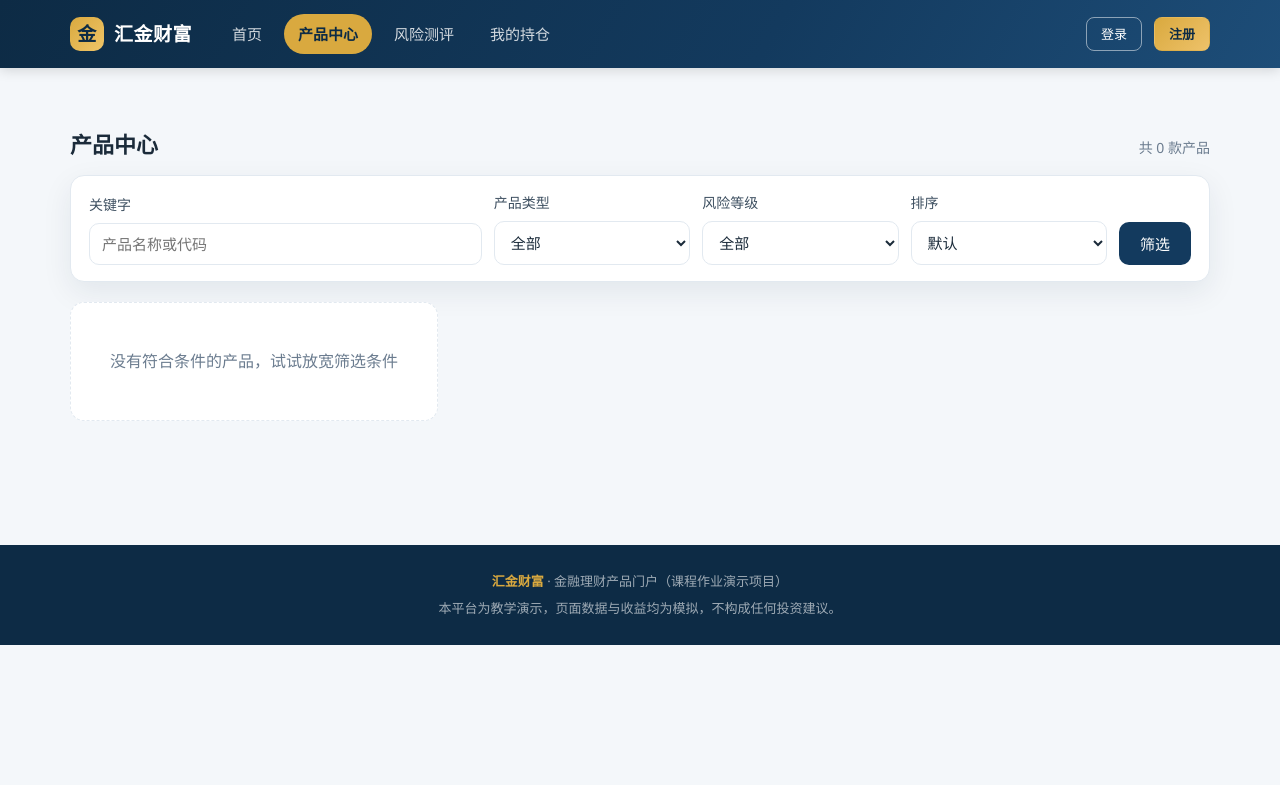
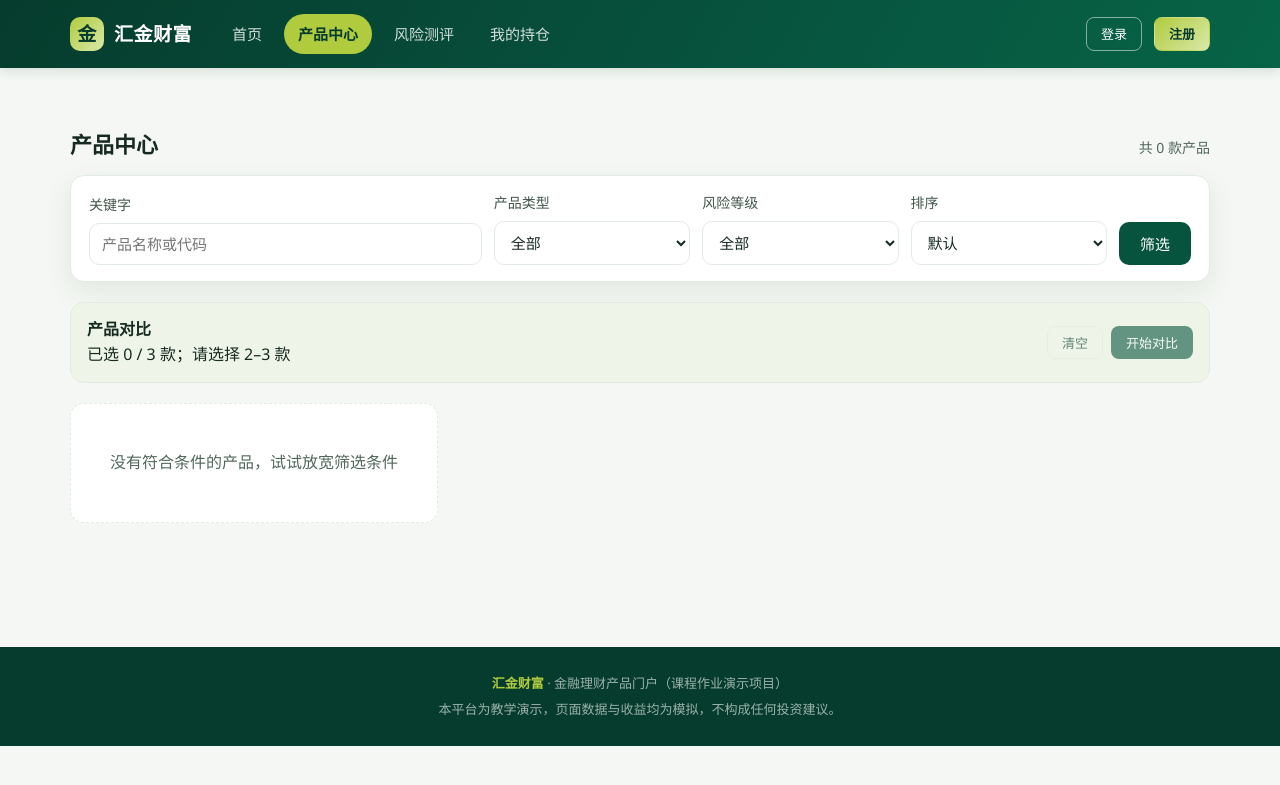
Before and after one commit to YeZhi2/FinancePortalMajorAssignment, a Spring Boot app: page /products.html in a window 1280 px wide. Shown: the top 785 px of the page. Run offline with Spring Boot 4, Linux system fonts and the light colour scheme; data that the repository does not hold is empty; database files in the repository are not loaded.

Commit message:
featrue/zy

```diff
--- a/src/main/resources/static/css/style.css
+++ b/src/main/resources/static/css/style.css
@@ -3,20 +3,23 @@
    ========================================================= */
 
 :root {
-    --navy: #0d2b45;
-    --navy-2: #133a5e;
-    --navy-3: #1d4d78;
-    --gold: #d9a93f;
-    --gold-soft: #f3e2bd;
-    --teal: #12a594;
-    --bg: #f4f7fa;
+    --pine-950: #063c2d;
+    --pine-800: #07543e;
+    --pine-700: #076446;
+    --lime: #b0cb3e;
+    --lime-soft: #d9e9a8;
+    --leaf: #62a531;
+    --bg: #f4f7f3;
     --card: #ffffff;
-    --text: #1b2b3a;
-    --muted: #6b7c8f;
-    --border: #e2e9f0;
-    --danger: #d64545;
-    --success: #2f9e6d;
-    --shadow: 0 10px 30px rgba(13, 43, 69, 0.08);
+    --surface-tint: #f9fbf7;
+    --surface-soft: #eef5e8;
+    --text: #172a21;
+    --text-soft: #41554a;
+    --muted: #52675c;
+    --border: #e2ebe3;
+    --danger: #b53434;
+    --success: #076446;
+    --shadow: 0 10px 28px rgba(20, 60, 40, 0.08);
     --radius: 14px;
 }
 
@@ -34,12 +37,17 @@ body {
 }
 
 a {
-    color: var(--navy-3);
+    color: var(--pine-700);
     text-decoration: none;
 }
 
 a:hover {
-    color: var(--gold);
+    color: var(--pine-950);
+}
+
+:is(a, button, [tabindex]):focus-visible {
+    outline: 2px solid var(--leaf);
+    outline-offset: 3px;
 }
 
 h1, h2, h3, h4 {
@@ -53,12 +61,12 @@ p {
 
 /* ---------- 顶部导航 ---------- */
 .site-header {
-    background: linear-gradient(120deg, var(--navy) 0%, var(--navy-2) 60%, var(--navy-3) 100%);
+    background: linear-gradient(120deg, var(--pine-950) 0%, var(--pine-800) 60%, var(--pine-700) 100%);
     color: #fff;
     position: sticky;
     top: 0;
     z-index: 50;
-    box-shadow: 0 2px 12px rgba(0, 0, 0, 0.15);
+    box-shadow: 0 2px 12px rgba(6, 60, 45, 0.15);
 }
 
 .nav-inner {
@@ -89,8 +97,8 @@ p {
     width: 34px;
     height: 34px;
     border-radius: 10px;
-    background: linear-gradient(135deg, var(--gold), #f0c568);
-    color: var(--navy);
+    background: linear-gradient(135deg, var(--lime), var(--lime-soft));
+    color: var(--pine-950);
     display: grid;
     place-items: center;
     font-weight: 800;
@@ -117,8 +125,8 @@ p {
 }
 
 .nav-links a.active {
-    color: var(--navy);
-    background: var(--gold);
+    color: var(--pine-950);
+    background: var(--lime);
     font-weight: 600;
 }
 
@@ -250,14 +258,14 @@ p {
     font-size: 15px;
     cursor: pointer;
     transition: all 0.18s ease;
-    background: var(--navy-2);
+    background: var(--pine-800);
     color: #fff;
     text-decoration: none;
     font-family: inherit;
 }
 
 .btn:hover {
-    background: var(--navy-3);
+    background: var(--pine-700);
     color: #fff;
     transform: translateY(-1px);
 }
@@ -268,15 +276,15 @@ p {
     transform: none;
 }
 
-.btn-gold {
-    background: linear-gradient(135deg, var(--gold), #eec26a);
-    color: var(--navy);
+.btn-accent {
+    background: linear-gradient(135deg, var(--lime), var(--lime-soft));
+    color: var(--pine-950);
     font-weight: 600;
 }
 
-.btn-gold:hover {
-    background: linear-gradient(135deg, #e5b74c, #f6cd7c);
-    color: var(--navy);
+.btn-accent:hover {
+    background: var(--lime-soft);
+    color: var(--pine-950);
 }
 
 .btn-ghost {
@@ -293,12 +301,12 @@ p {
 .btn-outline {
     background: transparent;
     border-color: var(--border);
-    color: var(--navy);
+    color: var(--pine-950);
 }
 
 .btn-outline:hover {
-    background: #eef3f8;
-    color: var(--navy);
+    background: var(--surface-soft);
+    color: var(--pine-950);
 }
 
 .btn-sm {
@@ -408,6 +416,114 @@ p {
     justify-content: space-between;
     gap: 10px;
     margin-top: auto;
+    flex-wrap: wrap;
+}
+
+.product-actions,
+.comparison-actions,
+.comparison-picks {
+    display: flex;
+    flex-wrap: wrap;
+    align-items: center;
+    gap: 8px;
+}
+
+.product-actions {
+    margin-left: auto;
+}
+
+.comparison-bar {
+    display: flex;
+    flex-wrap: wrap;
+    align-items: center;
+    gap: 12px 20px;
+    margin-top: 20px;
+    padding: 14px 16px;
+    border: 1px solid var(--border);
+    border-radius: var(--radius);
+    background: var(--surface-soft);
+}
+
+.comparison-bar p {
+    margin: 0;
+}
+
+.comparison-picks {
+    flex: 1 1 220px;
+    min-width: 0;
+}
+
+.comparison-picks:empty {
+    display: none;
+}
+
+.comparison-actions {
+    margin-left: auto;
+}
+
+.comparison-pick {
+    max-width: 100%;
+    overflow-wrap: anywhere;
+    background: var(--card);
+    text-align: left;
+}
+
+.comparison-toggle[aria-pressed="true"] {
+    background: var(--surface-soft);
+    border-color: var(--pine-700);
+    font-weight: 600;
+}
+
+.comparison-dialog {
+    width: min(900px, calc(100% - 28px));
+    max-height: 88vh;
+    padding: clamp(16px, 4vw, 26px);
+    border: 1px solid var(--border);
+    border-radius: var(--radius);
+    background: var(--card);
+    color: var(--text);
+    box-shadow: var(--shadow);
+}
+
+.comparison-dialog::backdrop {
+    background: rgba(6, 60, 45, 0.5);
+}
+
+.comparison-dialog-head {
+    display: flex;
+    align-items: center;
+    justify-content: space-between;
+    gap: 12px;
+    margin-bottom: 10px;
+}
+
+.comparison-dialog-head h2 {
+    margin: 0;
+    font-size: 22px;
+}
+
+.comparison-scroll-hint {
+    display: none;
+    color: var(--muted);
+    font-size: 13px;
+}
+
+.comparison-table th,
+.comparison-table td {
+    min-width: 136px;
+    white-space: normal;
+    overflow-wrap: anywhere;
+}
+
+.comparison-table thead th {
+    background: var(--surface-soft);
+    color: var(--pine-950);
+}
+
+.comparison-table th:first-child {
+    position: sticky;
+    left: 0;
+    z-index: 1;
 }
 
 /* ---------- 徽章 ---------- */
@@ -509,7 +625,7 @@ p {
     display: block;
     font-size: 14px;
     margin-bottom: 6px;
-    color: #3d4f60;
+    color: var(--text-soft);
     font-weight: 500;
 }
 
@@ -915,7 +1031,7 @@ tbody tr:last-child td {
 
 /* ---------- 页脚 ---------- */
 .site-footer {
-    background: var(--navy);
+    background: var(--pine-950);
     color: rgba(255, 255, 255, 0.6);
     padding: 26px 20px;
     text-align: center;
@@ -924,7 +1040,7 @@ tbody tr:last-child td {
 }
 
 .site-footer strong {
-    color: var(--gold);
+    color: var(--lime);
 }
 
 /* ---------- 响应式 ---------- */
--- a/src/main/resources/static/detail.html
+++ b/src/main/resources/static/detail.html
@@ -30,13 +30,13 @@
                     <div class="help" id="amount-help"></div>
                 </div>
                 <div class="form-row" id="quick-amounts"></div>
-                <div class="stat" style="box-shadow:none;background:#f7fafc;margin-bottom:16px">
+                <div class="stat" style="box-shadow:none;background:var(--surface-tint);margin-bottom:16px">
                     <div class="label">预计到期收益（参考）</div>
                     <div class="value money" id="estimated-income">0.00 元</div>
                 </div>
                 <p class="error-text" id="buy-error"></p>
                 <div class="form-actions">
-                    <button class="btn btn-gold" type="submit" id="buy-btn">立即购买</button>
+                    <button class="btn btn-accent" type="submit" id="buy-btn">立即购买</button>
                 </div>
                 <p class="help">购买前需完成风险测评，且产品风险等级不得高于您的承受能力等级。本平台为教学演示，不涉及真实资金。</p>
             </form>
@@ -85,7 +85,7 @@
             </div>
             <p><strong>产品管理人：</strong>${UI.escape(product.manager || '—')}</p>
             <p><strong>风险等级：</strong>${UI.riskBadge(product.riskLevel)}</p>
-            <p style="color:#41536a">${UI.escape(product.description || '暂无产品说明')}</p>`;
+            <p style="color:var(--text-soft)">${UI.escape(product.description || '暂无产品说明')}</p>`;
 
         document.getElementById('amount-help').textContent =
             `起投 ${UI.money(product.minAmount)} 元，剩余可投 ${UI.money(remaining)} 元`;
--- a/src/main/resources/static/index.html
+++ b/src/main/resources/static/index.html
@@ -14,7 +14,7 @@
         <h1>让每一份闲钱，都有合适的去处</h1>
         <p>覆盖货币、债券、混合、指数与股票型理财产品，先测评风险承受能力，再挑选与自身等级匹配的产品，全流程线上完成。</p>
         <div class="hero-actions">
-            <a class="btn btn-gold" href="products.html">浏览产品</a>
+            <a class="btn btn-accent" href="products.html">浏览产品</a>
             <a class="btn btn-ghost" href="risk.html">立即风险测评</a>
         </div>
         <div class="hero-stats">
@@ -63,7 +63,7 @@
                     <article class="news-item">
                         <div>
                             <h3>${UI.escape(a.title)}
-                                <span class="badge badge-blue">${UI.escape(a.category)}</span>
+                                <span class="badge badge-accent">${UI.escape(a.category)}</span>
                             </h3>
                             <p>${UI.escape(a.summary || '')}</p>
                         </div>
--- a/src/main/resources/static/js/api.js
+++ b/src/main/resources/static/js/api.js
@@ -109,7 +109,7 @@ const UI = {
         return Math.min(100, (Number(product.soldAmount || 0) / total) * 100);
     },
 
-    productCard(product) {
+    productCard(product, selectedForComparison = null) {
         const progress = this.progress(product).toFixed(1);
         return `
         <article class="product-card">
@@ -128,7 +128,11 @@ const UI = {
             </div>
             <div class="product-foot">
                 <span class="hint">${this.escape(product.manager || '—')}</span>
-                <a class="btn btn-sm btn-outline" href="detail.html?id=${product.id}">查看详情</a>
+                <div class="product-actions">
+                    ${selectedForComparison === null ? '' : `<button class="btn btn-sm btn-outline comparison-toggle" type="button"
+                        data-compare-id="${product.id}" aria-pressed="${selectedForComparison}" aria-label="对比 ${this.escape(product.name)}">对比</button>`}
+                    <a class="btn btn-sm btn-outline" href="detail.html?id=${product.id}">查看详情</a>
+                </div>
             </div>
         </article>`;
     },
--- a/src/main/resources/static/js/layout.js
+++ b/src/main/resources/static/js/layout.js
@@ -33,7 +33,7 @@ async function initLayout(activeKey) {
         ? `<span class="who">你好，<strong>${UI.escape(me.realName || me.username)}</strong></span>
            <button class="btn btn-sm btn-ghost" id="logout-btn" type="button">退出</button>`
         : `<a class="btn btn-sm btn-ghost" href="login.html">登录</a>
-           <a class="btn btn-sm btn-gold" href="register.html">注册</a>`;
+           <a class="btn btn-sm btn-accent" href="register.html">注册</a>`;
 
     const header = document.getElementById('site-header');
     header.className = 'site-header';
--- /dev/null
+++ b/src/main/resources/static/js/product-comparison.js
@@ -0,0 +1,96 @@
+function initProductComparison() {
+    const minimum = 2;
+    const maximum = 3;
+    const selected = new Map();
+    let visibleProducts = new Map();
+    const list = document.getElementById('product-list');
+    const count = document.getElementById('comparison-count');
+    const picks = document.getElementById('comparison-picks');
+    const clearButton = document.getElementById('comparison-clear');
+    const openButton = document.getElementById('comparison-open');
+    const dialog = document.getElementById('comparison-dialog');
+    const table = document.getElementById('comparison-table');
+
+    function renderSelection() {
+        count.textContent = `已选 ${selected.size} / ${maximum} 款；请选择 ${minimum}–${maximum} 款`;
+        clearButton.disabled = selected.size === 0;
+        openButton.disabled = selected.size < minimum;
+        picks.innerHTML = Array.from(selected, ([id, product]) => `
+            <button class="btn btn-sm btn-outline comparison-pick" type="button" data-remove-id="${UI.escape(id)}"
+                aria-label="移除 ${UI.escape(product.name)}">${UI.escape(product.name)} <span aria-hidden="true">×</span></button>
+        `).join('');
+        list.querySelectorAll('[data-compare-id]').forEach(button => {
+            button.setAttribute('aria-pressed', String(selected.has(button.dataset.compareId)));
+        });
+    }
+
+    list.addEventListener('click', event => {
+        const button = event.target.closest('[data-compare-id]');
+        if (!button) {
+            return;
+        }
+        const id = button.dataset.compareId;
+        if (selected.has(id)) {
+            selected.delete(id);
+        } else if (selected.size >= maximum) {
+            UI.toast(`最多对比 ${maximum} 款产品，请先移除一款`, 'error');
+            return;
+        } else if (visibleProducts.has(id)) {
+            selected.set(id, visibleProducts.get(id));
+        }
+        renderSelection();
+    });
+
+    picks.addEventListener('click', event => {
+        const button = event.target.closest('[data-remove-id]');
+        if (button) {
+            selected.delete(button.dataset.removeId);
+            renderSelection();
+            (picks.querySelector('button') || count).focus();
+        }
+    });
+
+    clearButton.addEventListener('click', () => {
+        selected.clear();
+        renderSelection();
+        count.focus();
+    });
+
+    openButton.addEventListener('click', () => {
+        if (selected.size < minimum) {
+            return;
+        }
+        const products = Array.from(selected.values());
+        const rows = [
+            ['产品类型', product => UI.escape(product.category || '—')],
+            ['风险等级', product => UI.riskBadge(/^R[1-5]$/.test(product.riskLevel) ? product.riskLevel : null)],
+            ['预期年化收益率', product => product.expectedReturn == null ? '—' : `${UI.escape(product.expectedReturn)}%`],
+            ['投资期限', product => UI.escape(UI.termText(product.termDays))],
+            ['起投金额', product => `${UI.money(product.minAmount)} 元`],
+            ['产品管理人', product => UI.escape(product.manager || '—')],
+            ['产品详情', product => `<a class="btn btn-sm btn-outline" href="detail.html?id=${encodeURIComponent(product.id)}">查看详情</a>`]
+        ];
+        table.innerHTML = `<table>
+            <thead><tr><th scope="col">对比项目</th>${products.map(product => `
+                <th scope="col"><strong>${UI.escape(product.name)}</strong><br>${UI.escape(product.code)}</th>`).join('')}</tr></thead>
+            <tbody>${rows.map(([label, format]) => `<tr><th scope="row">${label}</th>${products.map(product =>
+                `<td>${format(product)}</td>`).join('')}</tr>`).join('')}</tbody>
+        </table>`;
+        dialog.showModal();
+    });
+
+    return {
+        setVisibleProducts(products) {
+            visibleProducts = new Map(products.map(product => [String(product.id), product]));
+            visibleProducts.forEach((product, id) => {
+                if (selected.has(id)) {
+                    selected.set(id, product);
+                }
+            });
+            renderSelection();
+        },
+        isSelected(id) {
+            return selected.has(String(id));
+        }
+    };
+}
--- a/src/main/resources/static/login.html
+++ b/src/main/resources/static/login.html
@@ -24,7 +24,7 @@
                     <input class="input" id="password" name="password" type="password" autocomplete="current-password" required>
                 </div>
                 <p class="error-text" id="login-error"></p>
-                <button class="btn btn-gold" type="submit" id="login-btn" style="width:100%">登录</button>
+                <button class="btn btn-accent" type="submit" id="login-btn" style="width:100%">登录</button>
             </form>
             <p class="auth-foot">还没有账号？<a href="register.html">立即注册</a></p>
             <p class="help" style="text-align:center;margin-top:10px">
--- a/src/main/resources/static/products.html
+++ b/src/main/resources/static/products.html
@@ -56,17 +56,41 @@
         </div>
     </form>
 
+    <section class="comparison-bar" aria-labelledby="comparison-title">
+        <div>
+            <strong id="comparison-title">产品对比</strong>
+            <p class="hint" id="comparison-count" aria-live="polite" tabindex="-1">已选 0 / 3 款；请选择 2–3 款</p>
+        </div>
+        <div class="comparison-picks" id="comparison-picks"></div>
+        <div class="comparison-actions">
+            <button class="btn btn-sm btn-outline" type="button" id="comparison-clear" disabled>清空</button>
+            <button class="btn btn-sm" type="button" id="comparison-open" disabled>开始对比</button>
+        </div>
+    </section>
+
     <div class="grid grid-3" id="product-list" style="margin-top:20px">
         <div class="empty">加载中…</div>
     </div>
 
     <div class="pagination" id="pagination"></div>
+
+    <dialog class="comparison-dialog" id="comparison-dialog" aria-labelledby="comparison-dialog-title">
+        <div class="comparison-dialog-head">
+            <h2 id="comparison-dialog-title">理财产品对比</h2>
+            <form method="dialog"><button class="btn btn-sm btn-outline" type="submit" autofocus>关闭</button></form>
+        </div>
+        <p class="hint">预期年化收益率不代表实际收益。对比不替代风险测评，不构成购买建议。</p>
+        <p class="comparison-scroll-hint">左右滑动查看全部产品</p>
+        <div class="table-wrap comparison-table" id="comparison-table" tabindex="0" role="region" aria-label="产品对比表"></div>
+    </dialog>
 </main>
 
 <script src="js/api.js"></script>
 <script src="js/layout.js"></script>
+<script src="js/product-comparison.js"></script>
 <script>
     const state = { page: 1, size: 9, keyword: '', category: '', riskLevel: '', sort: '' };
+    const comparison = initProductComparison();
 
     function buildQuery() {
         const params = new URLSearchParams();
@@ -85,8 +109,9 @@
         try {
             const result = await API.get('/api/products?' + buildQuery());
             document.getElementById('result-hint').textContent = '共 ' + result.total + ' 款产品';
+            comparison.setVisibleProducts(result.list);
             listBox.innerHTML = result.list.length
-                ? result.list.map(p => UI.productCard(p)).join('')
+                ? result.list.map(product => UI.productCard(product, comparison.isSelected(product.id))).join('')
                 : UI.empty('没有符合条件的产品，试试放宽筛选条件');
             renderPagination(result);
         } catch (error) {
--- a/src/main/resources/static/register.html
+++ b/src/main/resources/static/register.html
@@ -42,7 +42,7 @@
                     </div>
                 </div>
                 <p class="error-text" id="register-error"></p>
-                <button class="btn btn-gold" type="submit" id="register-btn" style="width:100%">注册并登录</button>
+                <button class="btn btn-accent" type="submit" id="register-btn" style="width:100%">注册并登录</button>
             </form>
             <p class="auth-foot">已有账号？<a href="login.html">去登录</a></p>
         </section>
```
Also changed, not shown: other parts of src/main/resources/static/css/style.css (+50 -42 lines), docs/ai-usage.md (+9 -1 lines), docs/requirements.md (+15 -5 lines), src/main/resources/static/admin.html (+5 -5 lines), src/main/resources/static/risk.html (+8 -8 lines), README.md, 1 other file.
